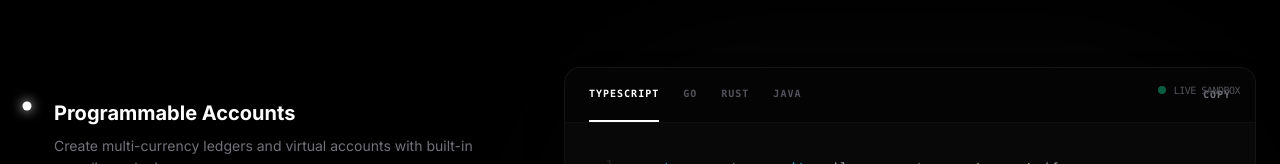
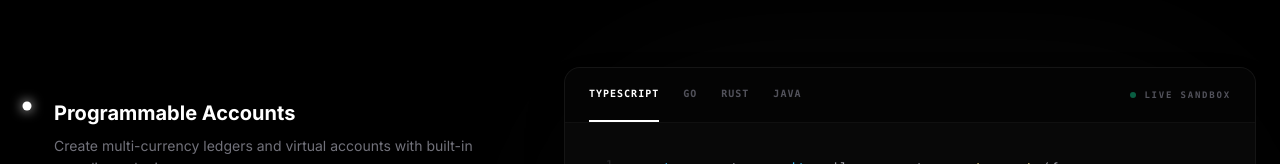
Before and after one commit to sibabale/rails-web, a React (Vite) app: page / in a window 1280 px wide. Shown: the part 1577-1741 px from the top of the page. Built offline with nearby package versions, Linux system fonts and the light colour scheme.

Commit message:
feat: Remove copy button, add live sandbox indicator
Removes the copy functionality from code blocks and replaces it with a visual indicator for a live sandbox. This change simplifies the UI and emphasizes the interactive nature of the code examples.

```diff
--- a/components/CodeBlock.tsx
+++ b/components/CodeBlock.tsx
@@ -8,7 +8,6 @@ interface CodeBlockProps {
 
 const CodeBlock: React.FC<CodeBlockProps> = ({ snippets }) => {
   const [selectedLang, setSelectedLang] = useState<keyof CodeSnippets>('ts');
-  const [copied, setCopied] = useState(false);
 
   const languages = [
     { id: 'ts', label: 'TypeScript' },
@@ -16,12 +15,6 @@ const CodeBlock: React.FC<CodeBlockProps> = ({ snippets }) => {
     { id: 'rust', label: 'Rust' },
     { id: 'java', label: 'Java' },
   ] as const;
-
-  const handleCopy = () => {
-    navigator.clipboard.writeText(snippets[selectedLang]);
-    setCopied(true);
-    setTimeout(() => setCopied(false), 2000);
-  };
 
   const highlight = (line: string) => {
     const tokens = line.split(/(".*?"|'.*?'|\/\/.*|\b(?:const|let|var|await|async|import|from|return|func|package|type|struct|pub|fn|mut|impl|use|public|class|new|static|void|interface|enum|if|else|err|for|range|vec|List|of)\b|\.\s*([a-zA-Z_]\w*)\s*(?=\()|\b([A-Z][a-zA-Z0-9_]*)\b|\b\d+\b|\b(?:true|false|null)\b)/g);
@@ -79,12 +72,13 @@ const CodeBlock: React.FC<CodeBlockProps> = ({ snippets }) => {
             </button>
           ))}
         </div>
-        <button
-          onClick={handleCopy}
-          className="flex items-center gap-1.5 text-[10px] font-bold uppercase tracking-widest text-zinc-500 hover:text-white transition-colors"
-        >
-          {copied ? 'Copied' : 'Copy'}
-        </button>
+
+        <div className="flex items-center gap-2 select-none">
+          <span className="w-1.5 h-1.5 rounded-full bg-emerald-500/50 animate-pulse"></span>
+          <span className="text-[9px] font-mono text-zinc-600 uppercase tracking-[0.2em] font-bold">
+            Live Sandbox
+          </span>
+        </div>
       </div>
 
       <div className="relative">
--- a/components/Features.tsx
+++ b/components/Features.tsx
@@ -87,12 +87,6 @@ const Features: React.FC = () => {
               <div className="absolute -inset-4 bg-white/5 blur-3xl rounded-full opacity-50 group-hover:opacity-70 transition-opacity" />
 
               <div className="relative">
-                <div className="absolute top-0 right-0 p-4 z-10 pointer-events-none">
-                  <div className="flex items-center gap-2">
-                    <span className="w-2 h-2 rounded-full bg-emerald-500/50 animate-pulse"></span>
-                    <span className="text-[10px] font-mono text-zinc-600 uppercase tracking-tighter">Live Sandbox</span>
-                  </div>
-                </div>
                 <CodeBlock snippets={activeFeature.snippets} />
               </div>
 
--- a/components/Hero.tsx
+++ b/components/Hero.tsx
@@ -134,7 +134,7 @@ const Hero: React.FC = () => {
             </div>
 
             {/* Terminal Content */}
-            <div className="relative font-mono text-[11px] md:text-[12px] text-left p-6 md:p-10 min-h-[360px] max-h-[460px] flex flex-col justify-end overflow-hidden leading-loose">
+            <div className="relative font-mono text-[11px] md:text-[12px] text-left p-6 md:p-10 min-h-[360px] max-h-[460px] flex flex-col justify-start overflow-hidden leading-loose">
               <div className="space-y-1 transition-all duration-300 relative z-10">
                 {terminalLines.map((line, i) => (
                   <div
```
